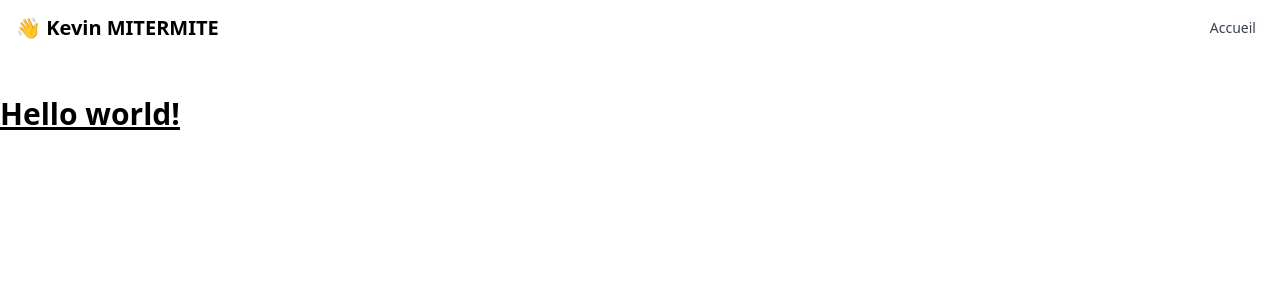
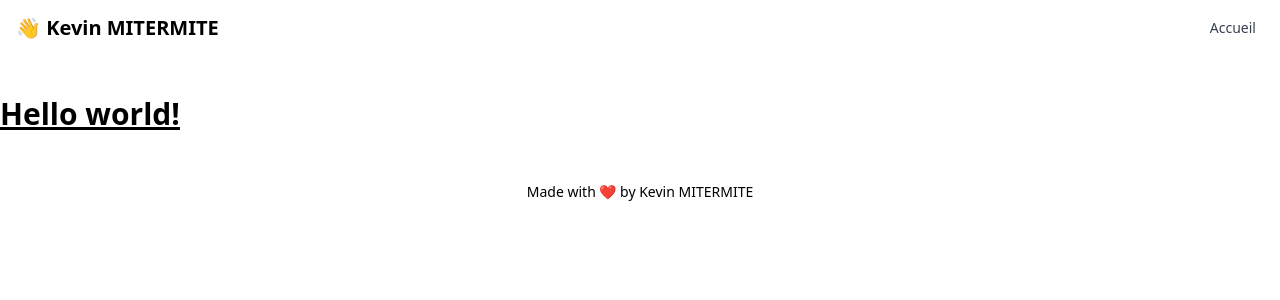
Before and after one commit to mitermitek/mitermitek.dev, a Next.js app: page / in a window 1280 px wide. Shown: the top 300 px of the page. Built offline with nearby package versions, Linux system fonts and the light colour scheme.

Commit message:
Add footer to layout

```diff
--- /dev/null
+++ b/components/footer.js
@@ -0,0 +1,7 @@
+export default function Footer() {
+  return (
+    <footer className="bg-white px-2 sm:px-4 py-2.5">
+      <p className="text-center text-sm">Made with ❤️ by Kevin MITERMITE</p>
+    </footer>
+  );
+}
--- a/components/layout.js
+++ b/components/layout.js
@@ -1,10 +1,12 @@
+import Footer from "./footer";
 import Navbar from "./navbar";
 
 export default function Layout({ children }) {
   return (
     <>
       <Navbar />
-      <main className="container mx-auto">{children}</main>
+      <main className="container mx-auto mb-10">{children}</main>
+      <Footer />
     </>
   );
 }
```
